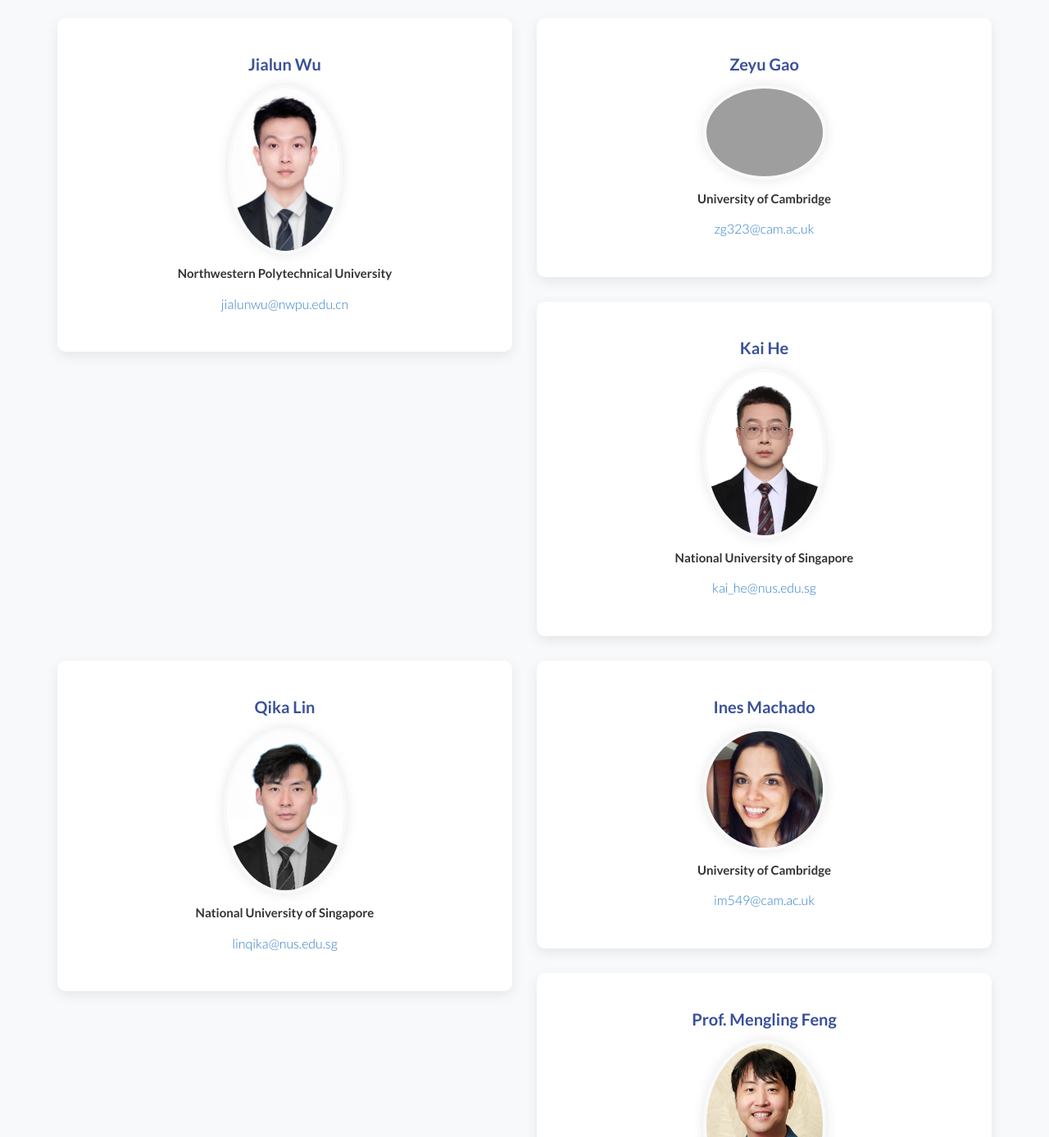
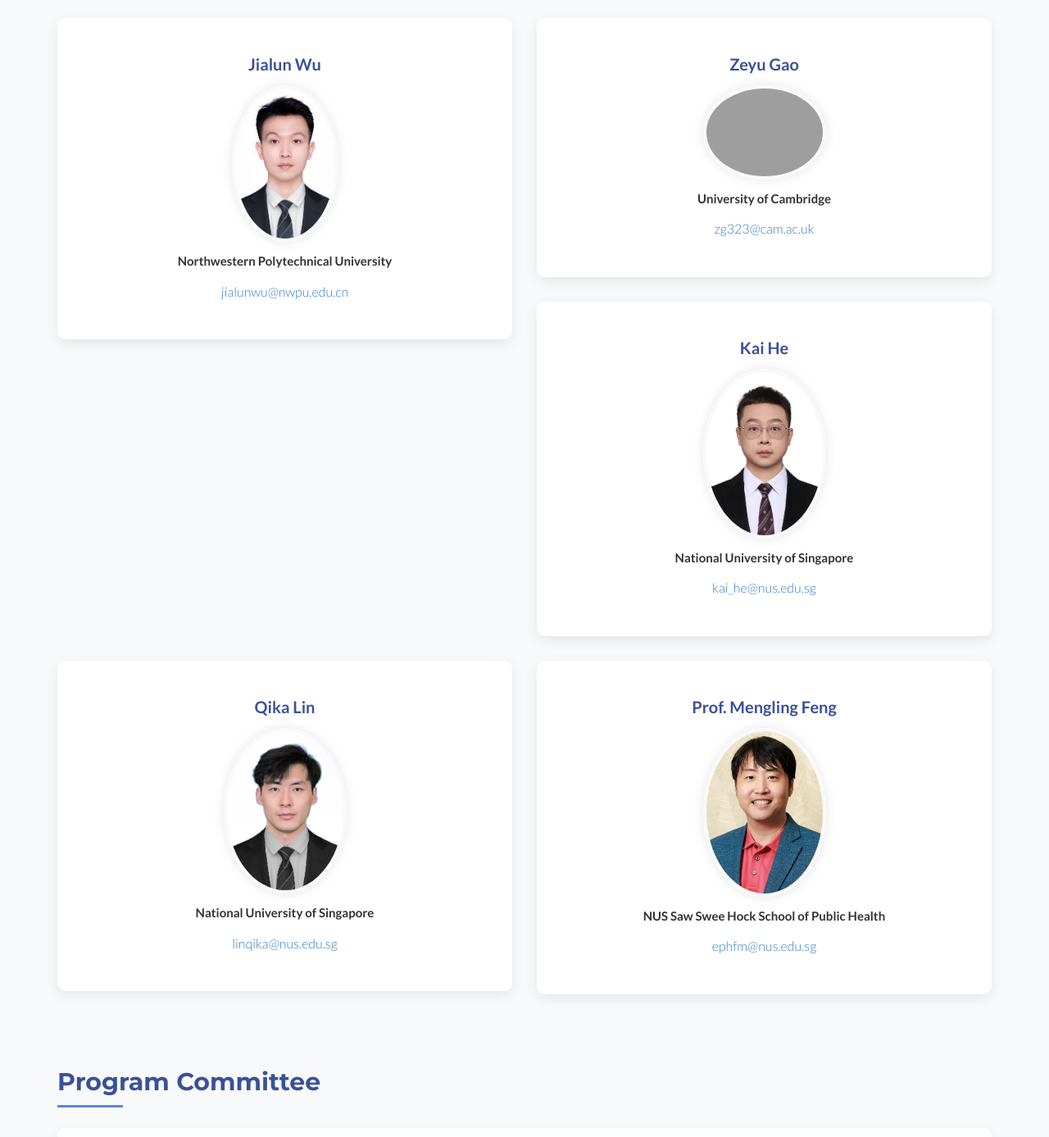
Before and after one commit to AI-PrecMed/AI-PrecMed.github.io, a plain HTML site: page index.html in a window 1280 px wide. Shown: the part 3064-4451 px from the top of the page at 82% size. Drawn offline with Linux system fonts and the light colour scheme; grey boxes are pictures that could not be loaded; a web font is replaced by a local one.

Commit message:
Add files via upload

```diff
--- a/index.html
+++ b/index.html
@@ -478,7 +478,7 @@
         <div class="organizer-card wow fadeInUp" data-animation-delay="100">
           <h4 class="text-center"><a target="_blank" style="text-decoration: none; color: #3a5199;">Jialun Wu</a></h4>
           <center>
-            <img class="img-responsive img-circle" height="150px" width="140px" src="img/organizer/jialun.jpg" alt="Jialun Wu">
+            <img class="img-responsive img-circle" height="150px" width="130px" src="img/organizer/jialun.jpg" alt="Jialun Wu">
             <h5 class="text-center">Northwestern Polytechnical University</h5>
             <p class="text-center" style="margin-top: 10px;"><a href="mailto:jialunwu@nwpu.edu.cn">jialunwu@nwpu.edu.cn</a></p>
           </center>
@@ -514,18 +514,18 @@
           </center>
         </div>
       </div>
-      <div class="col-sm-6">
+      <!-- <div class="col-sm-6">
         <div class="organizer-card wow fadeInUp" data-animation-delay="500">
           <h4 class="text-center"><a target="_blank" style="text-decoration: none; color: #3a5199;">Ines Machado</a></h4>
           <center>
-            <img class="img-responsive img-circle" height="150px" width="150px" src="img/organizer/Ines.jpg" alt="Ines Machado">
+            <img class="img-responsive img-circle" height="150px" width="130px" src="img/organizer/Ines.jpg" alt="Ines Machado">
             <h5 class="text-center">University of Cambridge</h5>
             <p class="text-center" style="margin-top: 10px;"><a href="mailto:im549@cam.ac.uk">im549@cam.ac.uk</a></p>
           </center>
         </div>
-      </div>
+      </div> -->
       <div class="col-sm-6">
-        <div class="organizer-card wow fadeInUp" data-animation-delay="600">
+        <div class="organizer-card wow fadeInUp" data-animation-delay="500">
           <h4 class="text-center"><a target="_blank" style="text-decoration: none; color: #3a5199;">Prof. Mengling Feng</a></h4>
           <center>
             <img class="img-responsive img-circle" height="150px" width="150px" src="img/organizer/ProfFeng.jpg" alt="Mengling Feng">
```
